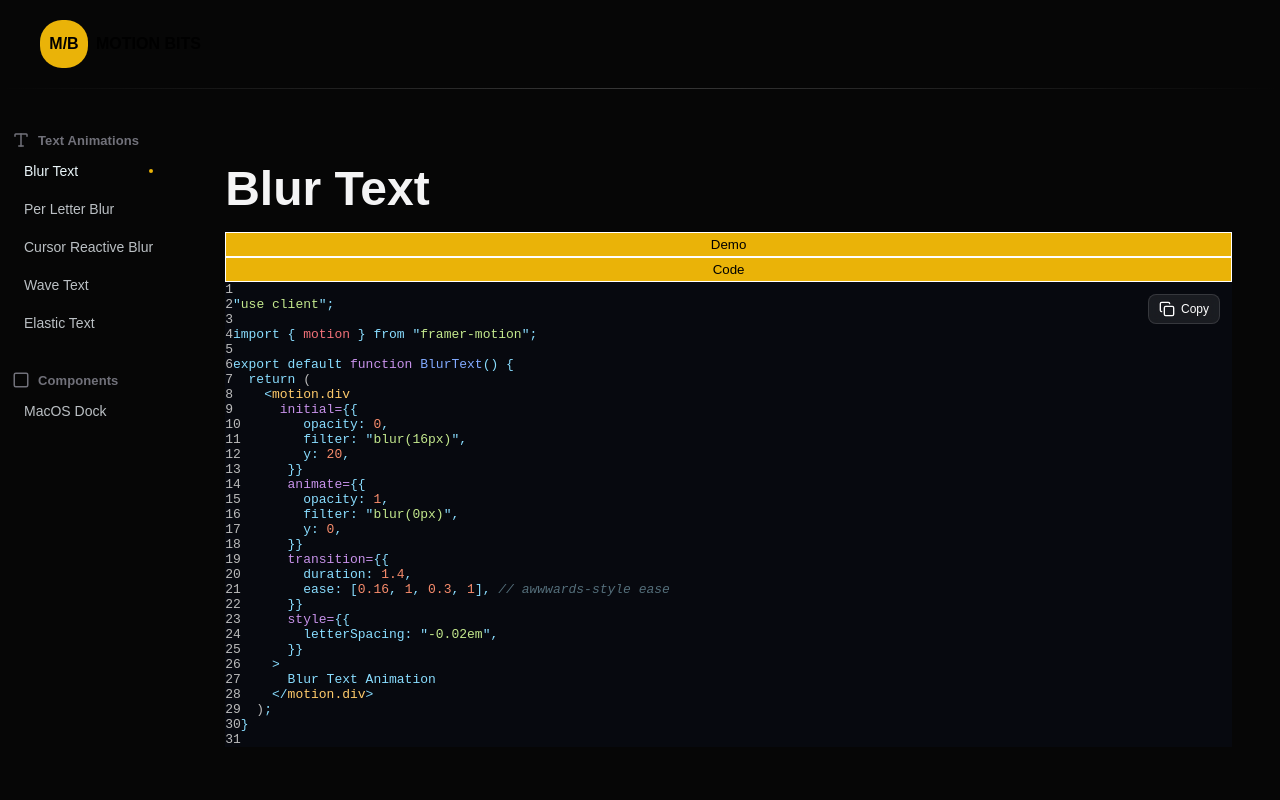
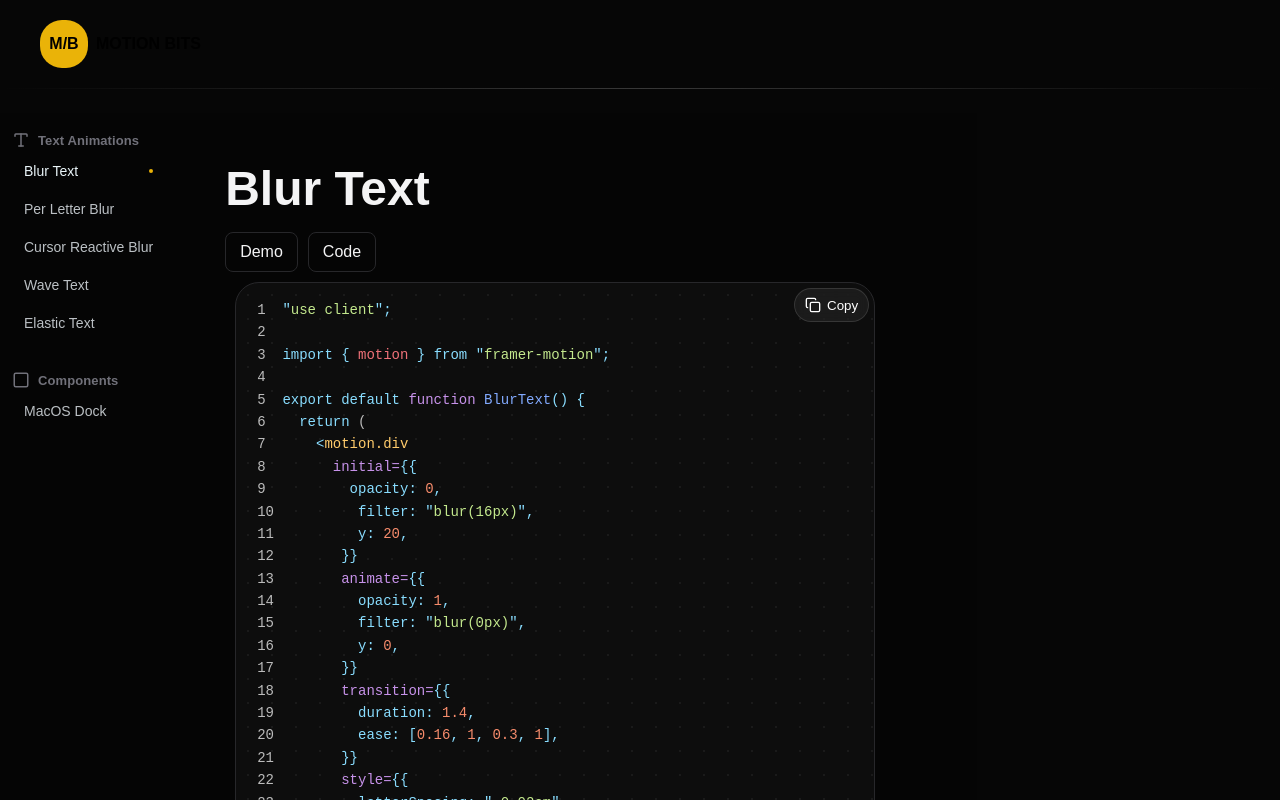
Before and after one commit to qgmbek/motion-bits, a Next.js app: page /collections in a window 1280 px wide. Both pictures are taken after a click on the button "Code". Shown: the top 800 px of the page. Built offline with nearby package versions, Linux system fonts and the light colour scheme.

Commit message:
code block styled

```diff
--- a/app/animations/BlurText/BlurText.code.js
+++ b/app/animations/BlurText/BlurText.code.js
@@ -1,5 +1,4 @@
-const code = `
-"use client";
+const code = `"use client";
 
 import { motion } from "framer-motion";
 
@@ -18,7 +17,7 @@ export default function BlurText() {
       }}
       transition={{
         duration: 1.4,
-        ease: [0.16, 1, 0.3, 1], // awwwards-style ease
+        ease: [0.16, 1, 0.3, 1],
       }}
       style={{
         letterSpacing: "-0.02em",
--- a/app/collections/collections.module.css
+++ b/app/collections/collections.module.css
@@ -1,8 +1,8 @@
 .collectionContainer {
   display: flex;
-  width: 100%;
+  width: fit-content;
   height: fit-content;
-  background-color: #060606;
+  background-color: hsl(0, 0%, 2%);
   color: #f4f4f5;
   font-family: sans-serif;
   overflow: hidden;
@@ -23,6 +23,20 @@
   margin-bottom: 1rem;
 }
 
+.tab {
+  display: flex;
+  gap: 10px;
+}
+
+.tabButton {
+  padding: 10px 14px;
+  font-size: 16px;
+  color: #f4f4f5;
+  background: transparent;
+  border: 1px solid #27272a;
+  border-radius: 8px;
+}
+
 .demo {
   width: 640px;
   height: 480px;
@@ -41,15 +55,6 @@
   font-weight: 600;
   position: relative;
 }
-
-/* .code {
-  width: 640px;
-  height: 480px;
-  border-radius: 1.5rem;
-  border: 1px solid #27272a;
-  background-color: #0d0d0d;
-  overflow: hidden;
-} */
 
 .replayButton {
   display: inline-flex;
--- a/app/collections/page.tsx
+++ b/app/collections/page.tsx
@@ -27,15 +27,20 @@ export default function CollectionsPage() {
 
   return (
     <>
-      {" "}
       <Header />
       <div className={styles.collectionContainer}>
         <Sidebar currentSlug={currentSlug} onNavigate={setCurrentSlug} />
 
         <div className={styles.collectionWrapper}>
           <h1 className={styles.collectionName}>{activeItem.name}</h1>
-          <button onClick={() => setTab("demo")}>Demo</button>
-          <button onClick={() => setTab("code")}>Code</button>
+          <div className={styles.tab}>
+            <button onClick={() => setTab("demo")} className={styles.tabButton}>
+              Demo
+            </button>
+            <button onClick={() => setTab("code")} className={styles.tabButton}>
+              Code
+            </button>
+          </div>
 
           {tab === "demo" && (
             <>
--- a/app/components/CodeBlock/CodeBlock.css
+++ b/app/components/CodeBlock/CodeBlock.css
@@ -1,19 +1,33 @@
-/* .shiki {
+.codeblock-container {
+  width: 640px;
+  /* height: 480px; */
+  height: auto;
+  margin: 10px;
+}
+
+.shiki {
+  width: 100%;
+  height: auto;
   padding: 16px;
-  border-radius: 12px;
+  border-radius: 24px;
   overflow-x: auto;
   font-size: 14px;
   line-height: 1.6;
+  background-color: #0d0d0d !important;
+  background-image: radial-gradient(#1a1a1a 1px, transparent 1px) !important;
+  background-size: 24px 24px !important;
+  border: 1px solid #27272a;
 }
 
 .shiki .line {
-  display: block;
-  padding-left: 3.5em;
+  display: inline-block;
+  width: 100%;
+  padding-left: 5px;
   position: relative;
 }
 
 .shiki .line:hover {
-  background: rgba(255, 255, 255, 0.04);
+  background: rgba(255, 255, 255, 0.03);
 }
 
 .shiki .lineNumber {
@@ -25,7 +39,7 @@
   color: rgba(255, 255, 255, 0.35);
   user-select: none;
   font-variant-numeric: tabular-nums;
-} */
+}
 
 .codeblock-container {
   position: relative;
@@ -33,29 +47,30 @@
 
 .copy-button {
   position: absolute;
-  top: 12px;
-  right: 12px;
+  top: 6px;
+  right: 6px;
   z-index: 10;
 
   display: flex;
   align-items: center;
   gap: 6px;
 
-  padding: 6px 10px;
-  font-size: 12px;
+  padding: 8px 10px;
+  border-radius: 30px;
 
-  background: rgba(255, 255, 255, 0.08);
+  background: rgba(255, 255, 255, 0.06);
   color: white;
   border: 1px solid rgba(255, 255, 255, 0.12);
-  border-radius: 8px;
 
   cursor: pointer;
   backdrop-filter: blur(6px);
-  transition: all 0.2s ease;
+  transition:
+    transform 0.15s ease,
+    background 0.2s ease;
 }
 
 .copy-button:hover {
-  background: rgba(255, 255, 255, 0.15);
+  background: rgba(255, 255, 255, 0.12);
 }
 
 .copy-button:active {
--- a/app/components/CodeBlock/CodeBlock.tsx
+++ b/app/components/CodeBlock/CodeBlock.tsx
@@ -8,7 +8,7 @@ function addLineNumbers(html) {
   return html.replace(/<span class="line">/g, (match, offset, full) => {
     const index =
       full.slice(0, offset).match(/<span class="line">/g)?.length || 0;
-    return `<span class="line"><span class="line-number">${index + 1}</span>`;
+    return `<span class="line"><span class="line-number">${index + 1}  </span>`;
   });
 }
 
--- a/app/globals.css
+++ b/app/globals.css
@@ -1,5 +1,6 @@
 :root {
   --primary-color: #eab308;
+  --bg-color: #060606;
 }
 
 html,
@@ -14,7 +15,7 @@ body {
   font-family: Arial, Helvetica, sans-serif;
   -webkit-font-smoothing: antialiased;
   -moz-osx-font-smoothing: grayscale;
-  background-color: #060606;
+  background-color: var(--bg-color);
 }
 
 * {
@@ -33,3 +34,7 @@ button {
   border: 1px solid #fff;
   padding: 4px;
 }
+
+button:hover {
+  cursor: pointer;
+}
```
